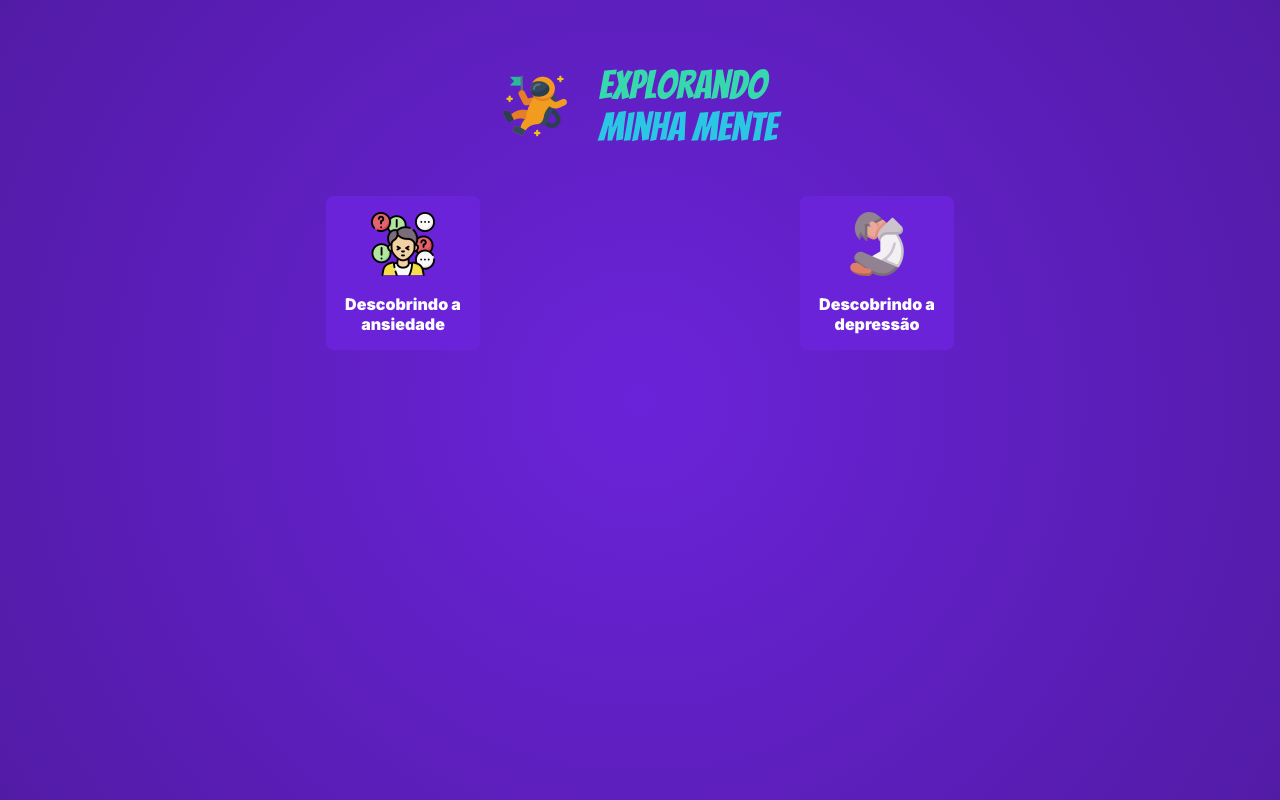
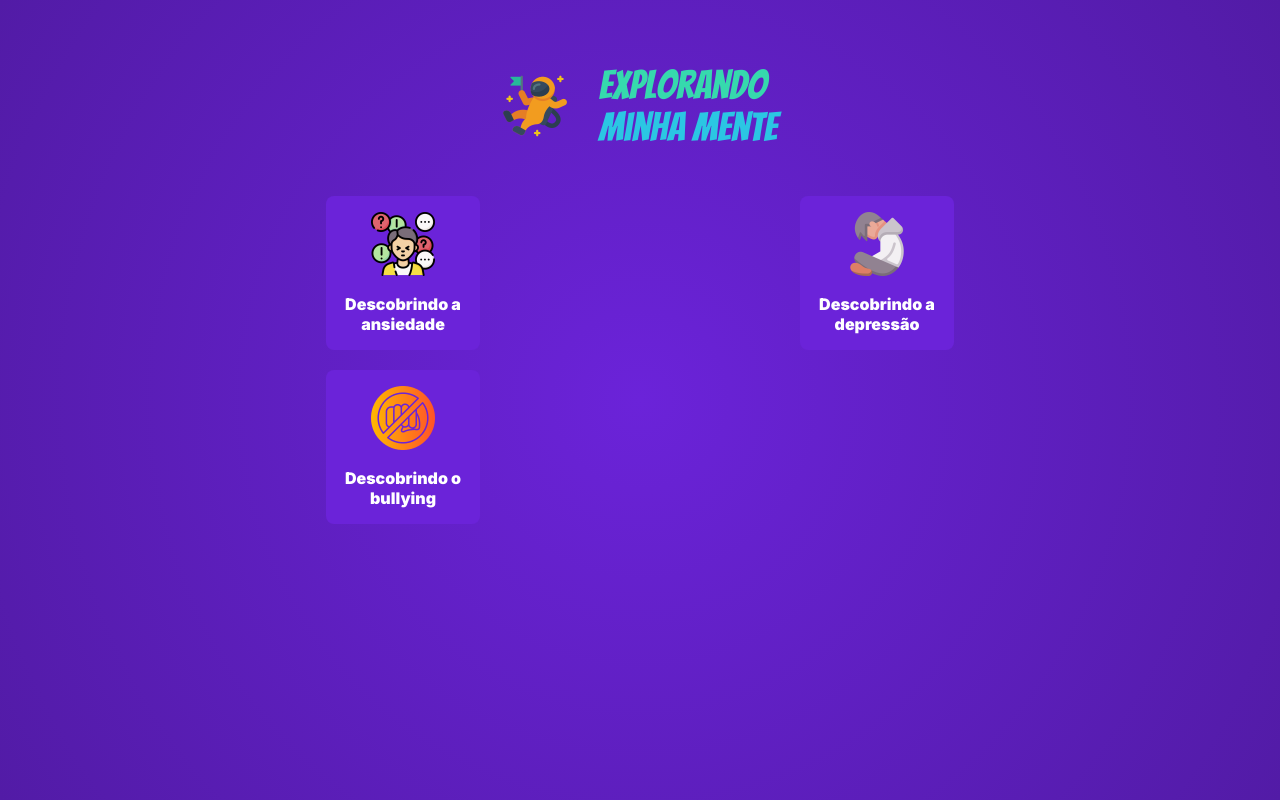
Before and after one commit to pensuapps/explorandoMinhaMente, a React (Create React App) app: page / in a window 1280 px wide. Built offline with nearby package versions, Linux system fonts and the light colour scheme.

Commit message:
Adição de botão novo e link externo

```diff
--- a/src/components/buttons/SquareButton.jsx
+++ b/src/components/buttons/SquareButton.jsx
@@ -1,14 +1,12 @@
-import "../../css/squareButton.modules.css"
+import "../../css/squareButton.modules.css";
 
-import { Link, } from "react-router-dom";
-
-export function SquareButton({ src, imgAltLabel, label, to = "" }) {
+export function SquareButton({ path, src, imgAltLabel, label, to = "" }) {
   return (
-    <Link to={to}>
+    <a href={path} target="_blank">
       <button className="square-button">
         <img src={src} alt={imgAltLabel} />
         <h3>{label}</h3>
       </button>
-    </Link>
-  )
+    </a>
+  );
 }
--- a/src/views/HomePage.jsx
+++ b/src/views/HomePage.jsx
@@ -1,33 +1,39 @@
 import { useEffect } from "react";
 import { SquareButton } from "../components/buttons/SquareButton";
 import { Logo } from "../components/Logo";
-import "../css/homePage.modules.css"
+import "../css/homePage.modules.css";
 
-import ansiedade from "../images/ansiedade.png"
-import depressao from "../images/depressao.png"
+import ansiedade from "../images/ansiedade.png";
+import depressao from "../images/depressao.png";
+import bullying from "../images/bullying.png";
 
-import ReactGA from "react-ga"
+import ReactGA from "react-ga";
 
 export function HomePage() {
   useEffect(() => {
-    ReactGA.pageview(window.location.pathname)
-  }, [])
+    ReactGA.pageview(window.location.pathname);
+  }, []);
   return (
     <main>
       <Logo />
 
       <section className="buttons-container">
         <SquareButton
-          to="/jogodaansiedade"
+          path="https://pensu-descobrindoansiedade.web.app/"
           src={ansiedade}
           imgAltLabel="homem com várias caixas de dialogo envolta. Os dialogos representam muitos assuntos"
           label="Descobrindo a ansiedade"
         />
         <SquareButton
-          to="/jogodadepressao"
+          path="https://pensu-descobrindoadepressao.web.app"
           src={depressao}
           imgAltLabel="homem com várias caixas de dialogo envolta. Os dialogos representam muitos assuntos"
           label="Descobrindo a depressão"
+        />
+        <SquareButton
+          path="https://pensu-descobrindobullying.web.app"
+          src={bullying}
+          label="Descobrindo o bullying"
         />
       </section>
     </main>
```
Also changed, not shown: src/images/bullying.png (added).
